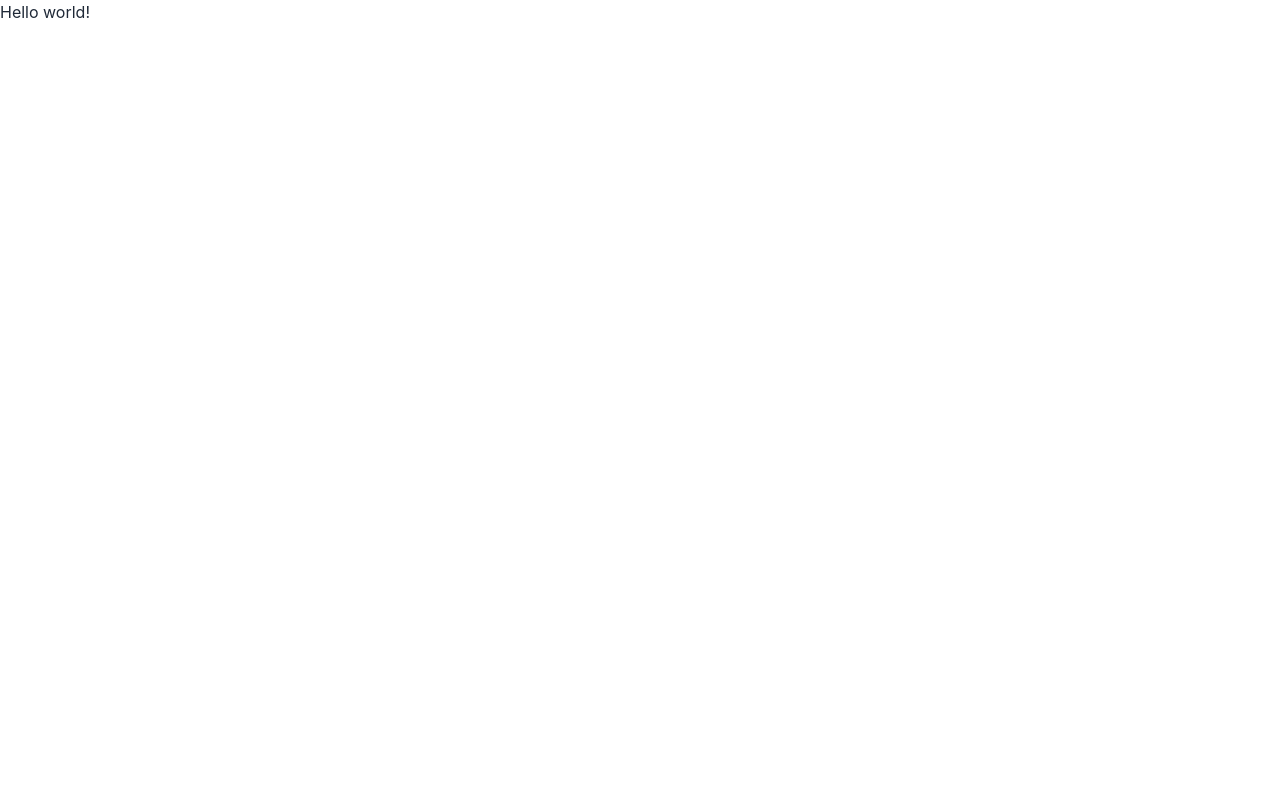
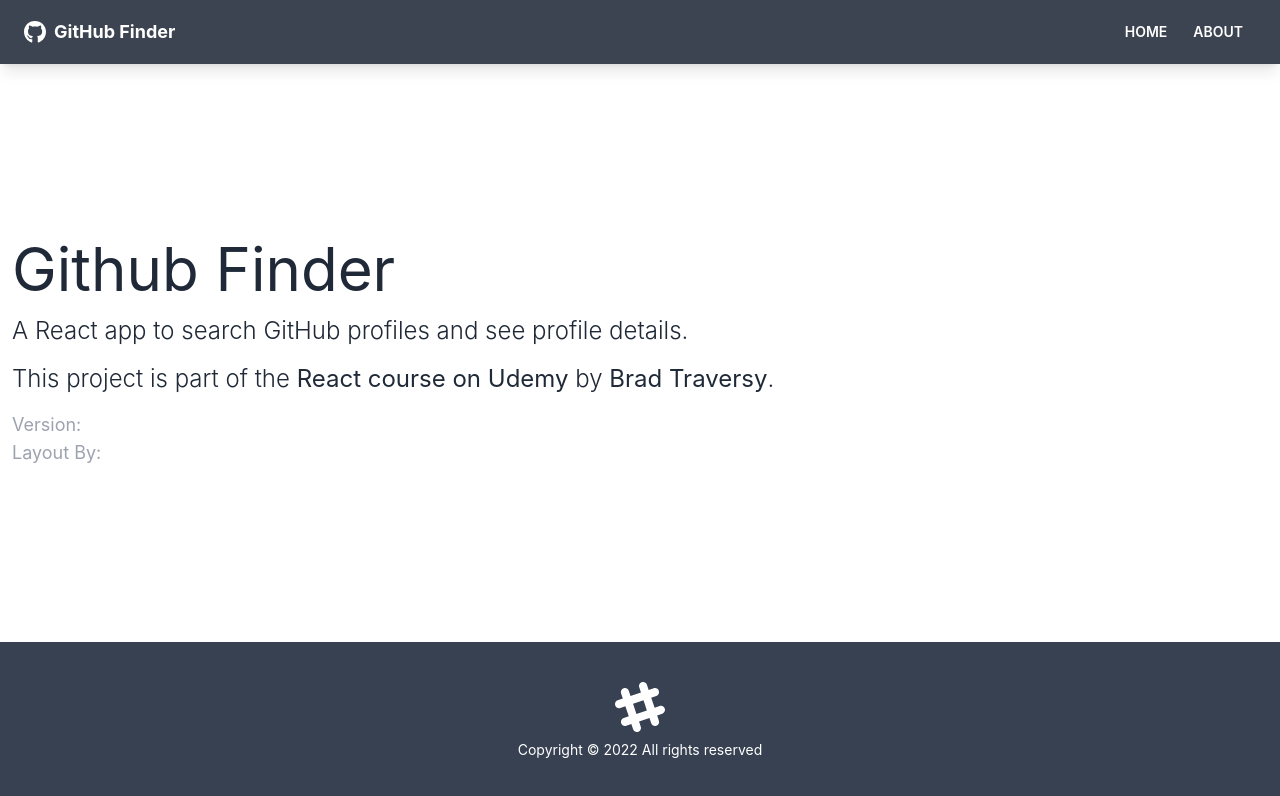
Before and after one commit to NSokolov114/big-projects, a React (Create React App) app in the folder github-finder/: page /about in a window 1280 px wide. Shown: the top 796 px of the page. Built offline with nearby package versions, Linux system fonts and the light colour scheme.

Commit message:
feat routing for the github finder app

```diff
--- a/github-finder/package.json
+++ b/github-finder/package.json
@@ -9,6 +9,8 @@
     "daisyui": "^2.2.2",
     "react": "^17.0.2",
     "react-dom": "^17.0.2",
+    "react-icons": "^4.3.1",
+    "react-router-dom": "^6.2.1",
     "react-scripts": "5.0.0",
     "web-vitals": "^2.1.4"
   },
--- a/github-finder/src/App.js
+++ b/github-finder/src/App.js
@@ -1,9 +1,27 @@
+import { BrowserRouter as Router, Route, Routes } from 'react-router-dom';
+import Home from './pages/Home';
+import About from './pages/About';
+import NotFound from './pages/NotFound';
+import Navbar from './components/layout/Navbar';
+import Footer from './components/layout/Footer';
 
 function App() {
   return (
-<div>
-  <h1 >Hello world!</h1>
-</div>
+    <Router>
+      <div className="flex flex-col justify-between h-screen">
+        <Navbar />
+
+        <main className="container mx-auto px-3 pb-12">
+          <Routes>
+            <Route path="/" element={<Home />} />
+            <Route path="/about" element={<About />} />
+            <Route path="/notfound" element={<NotFound />} />
+            <Route path="/*" element={<NotFound />} />
+          </Routes>
+        </main>
+        <Footer />
+      </div>
+    </Router>
   );
 }
 
--- /dev/null
+++ b/github-finder/src/components/layout/Footer.jsx
@@ -0,0 +1,24 @@
+function Footer() {
+  const footerYear = new Date().getFullYear();
+
+  return (
+    <footer className="footer p-10 bg-gray-700 text-primary-content footer-center">
+      <div>
+        <svg
+          width="50"
+          height="50"
+          viewBox="0 0 24 24"
+          xmlns="http://www.w3.org/2000/svg"
+          fillRule="evenodd"
+          clipRule="evenodd"
+          className="inline-block fill-current"
+        >
+          <path d="M22.672 15.226l-2.432.811.841 2.515c.33 1.019-.209 2.127-1.23 2.456-1.15.325-2.148-.321-2.463-1.226l-.84-2.518-5.013 1.677.84 2.517c.391 1.203-.434 2.542-1.831 2.542-.88 0-1.601-.564-1.86-1.314l-.842-2.516-2.431.809c-1.135.328-2.145-.317-2.463-1.229-.329-1.018.211-2.127 1.231-2.456l2.432-.809-1.621-4.823-2.432.808c-1.355.384-2.558-.59-2.558-1.839 0-.817.509-1.582 1.327-1.846l2.433-.809-.842-2.515c-.33-1.02.211-2.129 1.232-2.458 1.02-.329 2.13.209 2.461 1.229l.842 2.515 5.011-1.677-.839-2.517c-.403-1.238.484-2.553 1.843-2.553.819 0 1.585.509 1.85 1.326l.841 2.517 2.431-.81c1.02-.33 2.131.211 2.461 1.229.332 1.018-.21 2.126-1.23 2.456l-2.433.809 1.622 4.823 2.433-.809c1.242-.401 2.557.484 2.557 1.838 0 .819-.51 1.583-1.328 1.847m-8.992-6.428l-5.01 1.675 1.619 4.828 5.011-1.674-1.62-4.829z"></path>
+        </svg>
+        <p>Copyright &copy; {footerYear} All rights reserved</p>
+      </div>
+    </footer>
+  );
+}
+
+export default Footer;
--- /dev/null
+++ b/github-finder/src/components/layout/Navbar.jsx
@@ -0,0 +1,39 @@
+import { FaGithub } from 'react-icons/fa';
+import { Link } from 'react-router-dom';
+import PropTypes from 'prop-types';
+
+function Navbar({ title }) {
+  return (
+    <nav className="navbar mb-12 shadow-lg bg-neutral text-neutral-content">
+      <div className="container mx-auto">
+        <div className="flex-none px-2 mx-2">
+          <FaGithub className="inline pr-2 text-3xl" />
+          <Link to="/" className="text-lg font-bold align-middle">
+            {title}
+          </Link>
+        </div>
+
+        <div className="flex-1 px-2 mx-2">
+          <div className="flex justify-end">
+            <Link to="/" className="btn btn-ghost btn-sm rounded-btn">
+              Home
+            </Link>
+            <Link to="/about" className="btn btn-ghost btn-sm rounded-btn">
+              About
+            </Link>
+          </div>
+        </div>
+      </div>
+    </nav>
+  );
+}
+
+Navbar.defaultProps = {
+  title: 'GitHub Finder',
+};
+
+Navbar.propTypes = {
+  title: PropTypes.string,
+};
+
+export default Navbar;
--- /dev/null
+++ b/github-finder/src/pages/About.jsx
@@ -0,0 +1,30 @@
+function About() {
+  return (
+    <>
+      <h1 className="text-6xl mb-4">Github Finder</h1>
+      <p className="mb-4 text-2xl font-light">A React app to search GitHub profiles and see profile details.</p>
+      <p className="mb-4 text-2xl font-light">
+        This project is part of the
+        <strong>
+          <a href="https://www.udemy.com/course/modern-react-front-to-back/"> React course on Udemy</a>
+        </strong>{' '}
+        by
+        <strong>
+          <a href="https://traversymedia.com"> Brad Traversy</a>
+        </strong>
+        .
+      </p>
+      <p className="text-lg text-gray-400">
+        Version:&nbsp;<span className="text-white">1.1</span>
+      </p>
+      <p className="text-lg text-gray-400">
+        Layout By:&nbsp;
+        <a className="text-white" href="https://twitter.com/hassibmoddasser">
+          Hassib Moddasser
+        </a>
+      </p>
+    </>
+  );
+}
+
+export default About;
--- /dev/null
+++ b/github-finder/src/pages/Home.jsx
@@ -0,0 +1,5 @@
+function Home() {
+  return <h1 className="text-6xl">Welcome</h1>;
+}
+
+export default Home;
--- /dev/null
+++ b/github-finder/src/pages/NotFound.jsx
@@ -0,0 +1,20 @@
+import { FaHome } from 'react-icons/fa';
+import { Link } from 'react-router-dom';
+
+function NotFound() {
+  return (
+    <div className="hero">
+      <div className="text-center hero-content">
+        <div className="max-w-lg">
+          <h1 className="text-6xl font-bold mb-8">Oops!</h1>
+          <p className="text-4xl mb-8">404 - Page Not Found</p>
+          <Link to="/" className="btn btn-primary btn-lg">
+            <FaHome className="mr-2" /> Back To Home
+          </Link>
+        </div>
+      </div>
+    </div>
+  );
+}
+
+export default NotFound;
```
Also changed, not shown: 1 other file (tests, documents, lock files or other folders).
